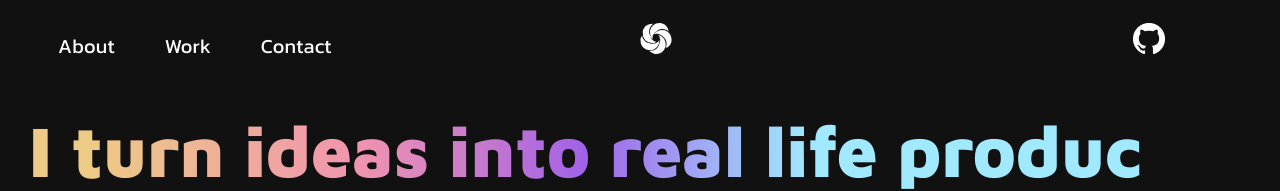
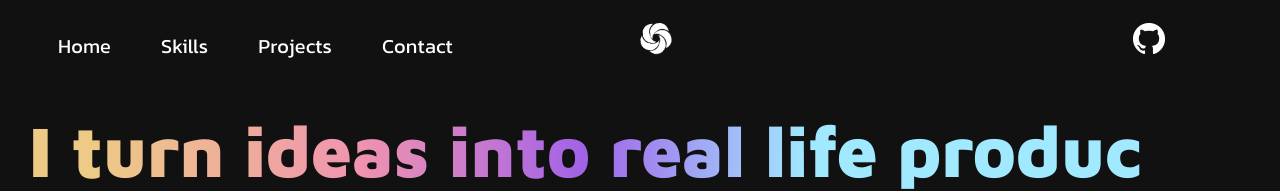
Before and after one commit to Yannis-Alouache/portfolio, a React (Create React App) app: page / in a window 1280 px wide. Shown: the top 191 px of the page. Built offline with nearby package versions, Linux system fonts and the light colour scheme.

Commit message:
[~] kept scroll link on home page

```diff
--- a/src/Components/Navbar.js
+++ b/src/Components/Navbar.js
@@ -3,37 +3,66 @@ import AppBar from '@mui/material/AppBar';
 import Toolbar from '@mui/material/Toolbar';
 import Typography from '@mui/material/Typography';
 import { Container } from '@mui/system'
-
+import { useLocation } from "react-router-dom"
 import mainLogo from "../Assets/Images/logo.png"
 import githubLogo from "../Assets/Images/github-logo.png"
+import { Link } from "react-scroll"
+
 
 
 function Navbar() {
-  return (
+
+    let location = useLocation()
+
+    let isOnHomePage = location.pathname === "/" ? true : false
+
+    function NavElements() {
+        return (
+            <>
+                <Typography className='link' variant="h6" component="div">
+                    <Link activeClass="active" to="skills" spy={true} smooth={true} offset={-50} duration={500}>
+                        Skills
+                    </Link>
+                </Typography>
+
+                <Typography className='link' variant="h6" component="div">
+                    <Link activeClass="active" to="projects" spy={true} smooth={true} offset={-40} duration={500}>
+                        Projects
+                    </Link>
+                </Typography>
+
+                <Typography className='link' variant="h6" component="div">
+                    <Link activeClass="active" to="contact" spy={true} smooth={true} offset={50} duration={500}>
+                        Contact
+                    </Link>
+                </Typography>
+            </>
+        )
+    }
+
+    return (
         <>
             <Container maxWidth='xl'>
                 <AppBar className='navbar' position="static">
                     <Toolbar>
                         <a href='/'>
-                            <img className='logos main-logo' src={mainLogo} />
+                            <img className='logos main-logo' alt='logo' src={mainLogo} />
                         </a>
                         <a href='https://github.com/Yannis-Alouache' target="blank">
-                            <img className='logos github-logo' src={githubLogo} />
+                            <img className='logos github-logo' alt='github' src={githubLogo} />
                         </a>
                         <Typography className='link' variant="h6" component="div">
-                            <a href='/' className=''>About</a>
+                            <a href='/' className=''>Home</a>
                         </Typography>
-                        <Typography className='link' variant="h6" component="div">
-                            <a href='/' className=''>Work</a>
-                        </Typography>
-                        <Typography className='link' variant="h6" component="div">
-                            <a href='/' className=''>Contact</a>
-                        </Typography>
+
+                        {isOnHomePage && (
+                            NavElements()
+                        )}
                     </Toolbar>
                 </AppBar>
             </Container>
         </>
-  )
+    )
 }
 
 export default Navbar
```
